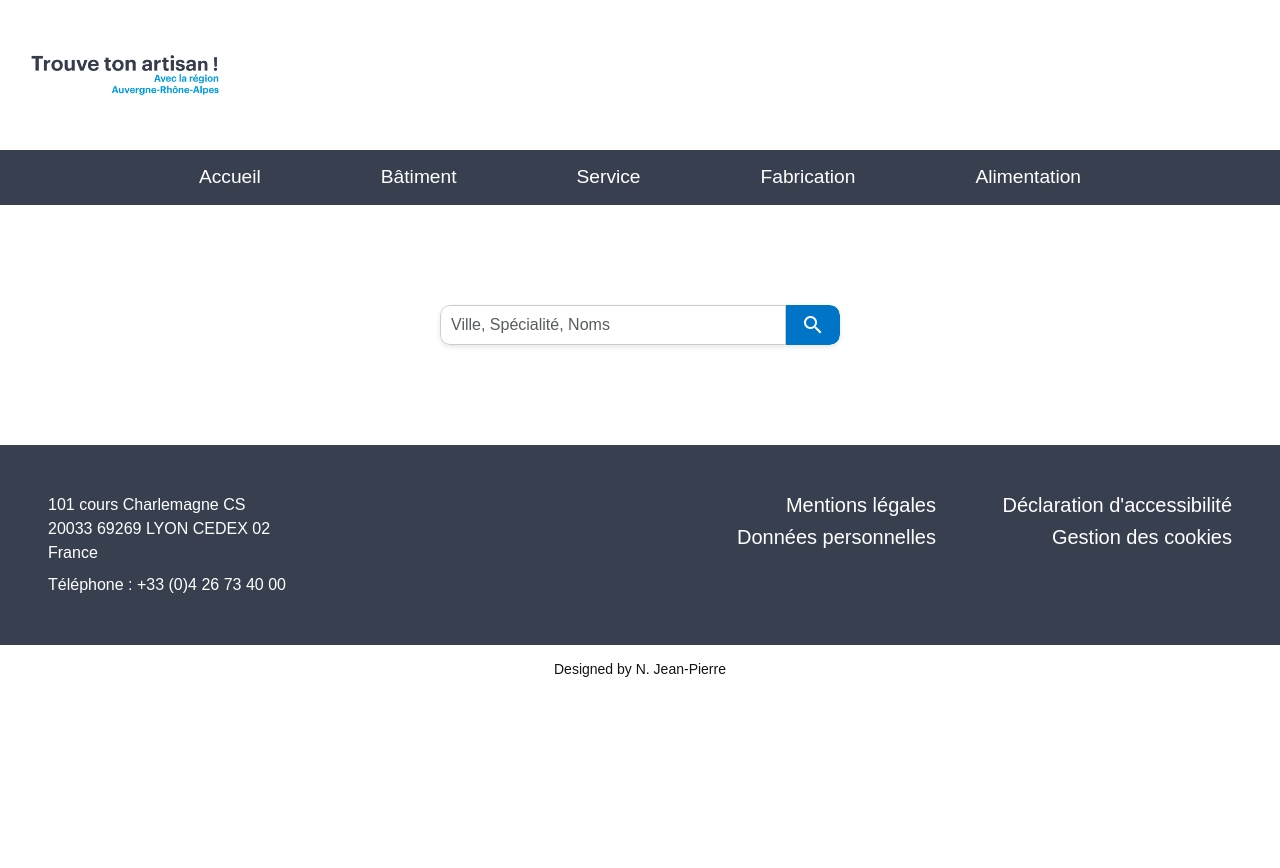
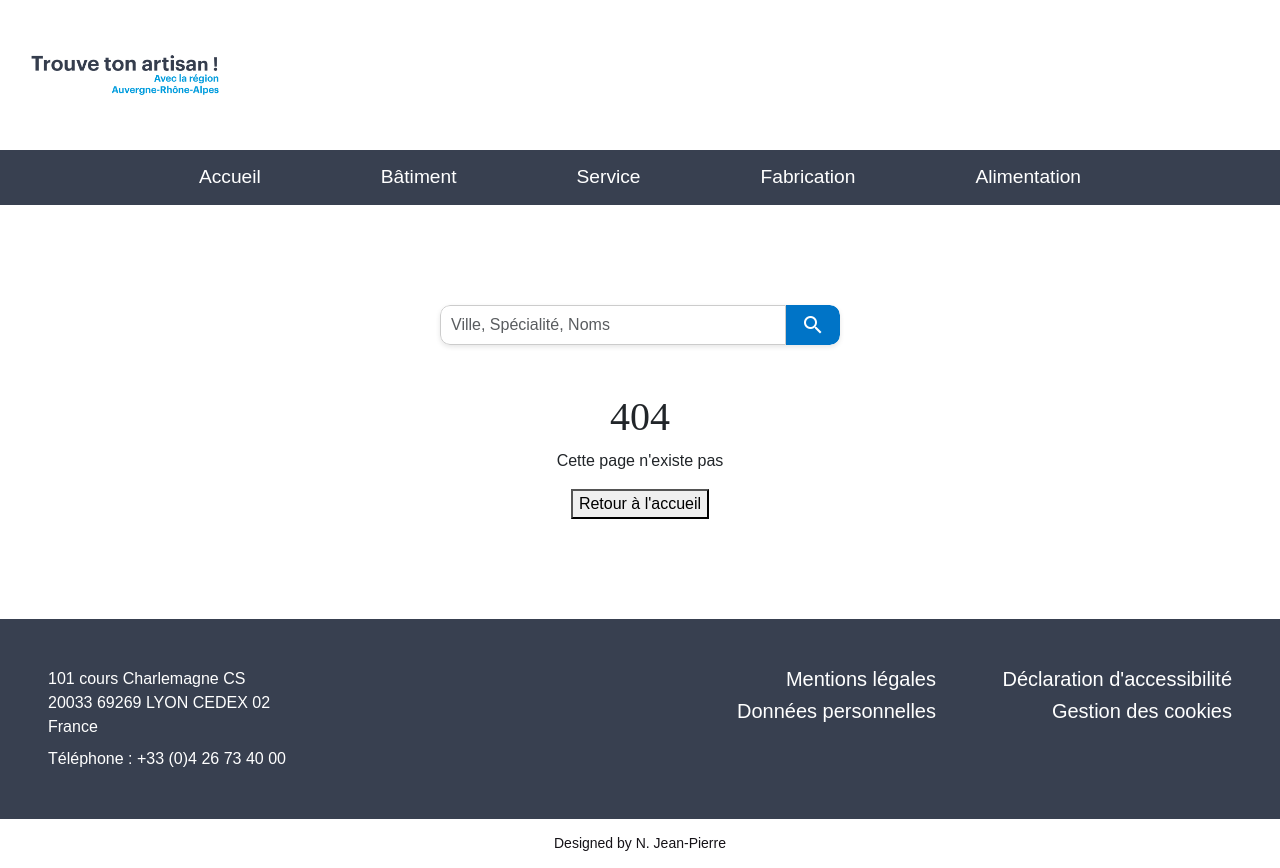
Before and after one commit to jeanpierre-png/trouve-ton-artisan, an Angular app: page /404 in a window 1280 px wide. Before the commit this address led to /. Before the commit the page ends 800 px from the top, so only its background shows below. Built offline with nearby package versions, Linux system fonts and the light colour scheme.

Commit message:
Page 404

```diff
--- a/src/app/app.module.ts
+++ b/src/app/app.module.ts
@@ -22,6 +22,7 @@ import { FicheArtisansComponent } from './pages/fiche-artisans/fiche-artisans.co
 import { ListesArtisansComponent } from './pages/listes-artisans/listes-artisans.component';
 import { SearchBarComponent } from './composants/search-bar/search-bar.component';
 import { SearchArtisansPipe } from './pipe/search-artisans.pipe';
+import { Page404Component } from './pages/page404/page404.component';
 
 @NgModule({
   declarations: [
@@ -39,7 +40,8 @@ import { SearchArtisansPipe } from './pipe/search-artisans.pipe';
     FicheArtisansComponent,
     ListesArtisansComponent,
     SearchBarComponent,
-    SearchArtisansPipe
+    SearchArtisansPipe,
+    Page404Component
   ],
 
   imports: [
--- /dev/null
+++ b/src/app/pages/page404/page404.component.html
@@ -0,0 +1,9 @@
+<section>
+    <h1 class="error-code mt-5 d-flex justify-content-center align-items-center fs-1">404</h1>
+    <div class="container-404 d-flex justify-content-center align-items-center ">
+        <p class="error-message">Cette page n'existe pas </p>
+    </div>
+    <div class=" d-flex justify-content-center align-items-center">
+        <button class="home-button" [routerLink]="['/']">Retour à l'accueil</button>
+    </div>
+</section>
```
Also changed, not shown: src/app/app-routing.module.ts (+7 -1 lines), src/app/pages/page404/page404.component.ts (added, +11 -0 lines), src/app/pages/page404/page404.component.scss (added), 1 other file (tests, documents, lock files or other folders).
